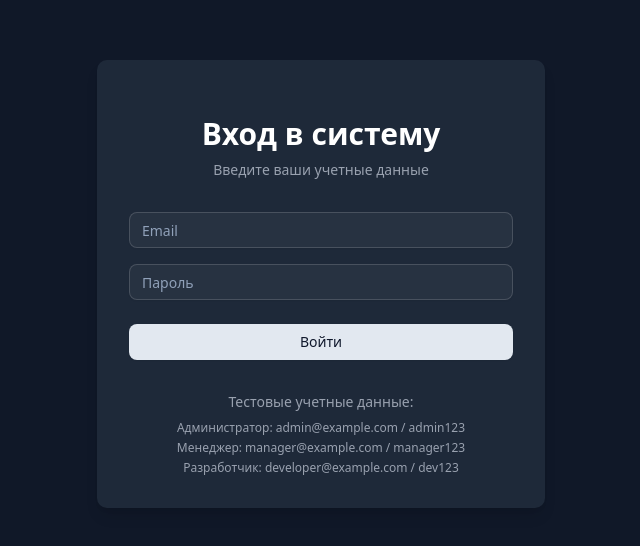
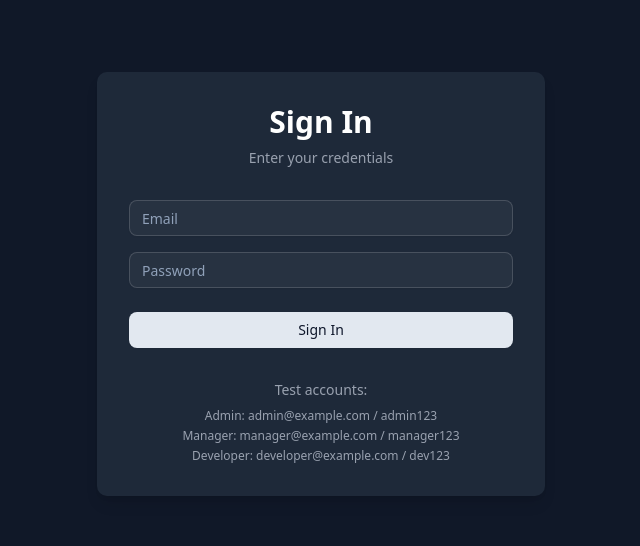
Before and after one commit to RodyaFront/next-kanban, a Next.js app: page /auth/signin in a window 1280 px wide. Shown: the part 116-662 px from the top of the page, without its empty margins (319-959 px from the left). Built offline with nearby package versions, Linux system fonts and the light colour scheme.

Commit message:
Update sign-in page to use English text for error messages and UI elements, enhancing accessibility for English-speaking users. Modify labels, placeholders, and button text accordingly.

```diff
--- a/pages/auth/signin.tsx
+++ b/pages/auth/signin.tsx
@@ -24,12 +24,12 @@ const SignIn = () => {
       });
 
       if (result?.error) {
-        setError('Неверный email или пароль');
+        setError('Invalid email or password');
       } else {
         router.push('/');
       }
     } catch {
-      setError('Произошла ошибка при входе');
+      setError('An error occurred during sign in');
     } finally {
       setIsLoading(false);
     }
@@ -45,11 +45,11 @@ const SignIn = () => {
     <div className="min-h-screen flex items-center justify-center bg-gray-900">
       <div className="max-w-md w-full space-y-8 p-8 bg-gray-800 rounded-lg shadow-lg">
         <div>
-          <h2 className="mt-6 text-center text-3xl font-extrabold text-white">
-            Вход в систему
+          <h2 className="text-center text-3xl font-extrabold text-white">
+            Sign In
           </h2>
           <p className="mt-2 text-center text-sm text-gray-400">
-            Введите ваши учетные данные
+            Enter your credentials
           </p>
         </div>
 
@@ -74,7 +74,7 @@ const SignIn = () => {
 
             <div>
               <label htmlFor="password" className="sr-only">
-                Пароль
+                Password
               </label>
               <Input
                 id="password"
@@ -85,8 +85,8 @@ const SignIn = () => {
                 value={password}
                 onChange={(e) => setPassword(e.target.value)}
                 onKeyDown={handleKeyDown}
-                placeholder="Пароль"
-                aria-label="Пароль"
+                placeholder="Password"
+                aria-label="Password"
               />
             </div>
           </div>
@@ -102,20 +102,20 @@ const SignIn = () => {
               type="submit"
               disabled={isLoading}
               className="w-full"
-              aria-label="Войти в систему"
+              aria-label="Sign in"
             >
-              {isLoading ? 'Вход...' : 'Войти'}
+              {isLoading ? 'Signing in...' : 'Sign In'}
             </Button>
           </div>
         </form>
 
         <div className="mt-6">
           <div className="text-center text-sm text-gray-400">
-            <p>Тестовые учетные данные:</p>
+            <p>Test accounts:</p>
             <div className="mt-2 space-y-1 text-xs">
-              <p>Администратор: admin@example.com / admin123</p>
-              <p>Менеджер: manager@example.com / manager123</p>
-              <p>Разработчик: developer@example.com / dev123</p>
+              <p>Admin: admin@example.com / admin123</p>
+              <p>Manager: manager@example.com / manager123</p>
+              <p>Developer: developer@example.com / dev123</p>
             </div>
           </div>
         </div>
```
